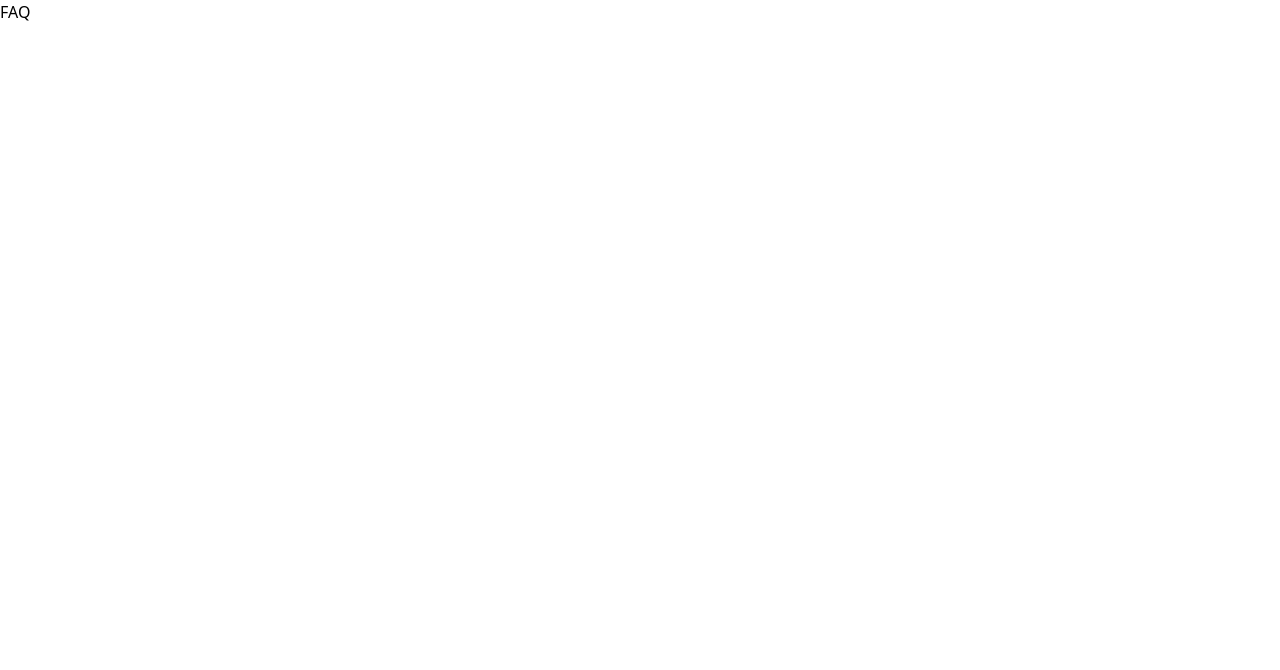
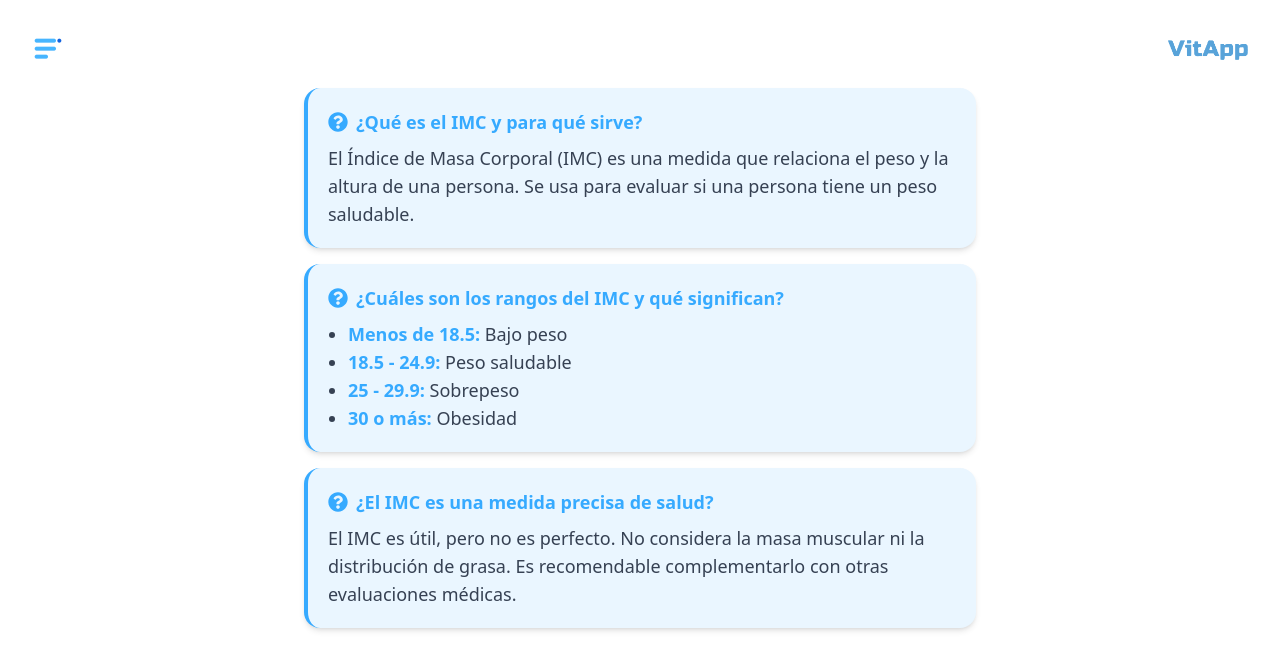
Before and after one commit to TomasGutierrezO/VitApp, a React (Vite) app: page /faq in a window 1280 px wide. Shown: the top 670 px of the page. Built offline with nearby package versions, Linux system fonts and the light colour scheme.

Commit message:
feat: add FAQ page

```diff
--- a/package.json
+++ b/package.json
@@ -13,6 +13,7 @@
     "@tailwindcss/vite": "^4.0.8",
     "react": "^19.0.0",
     "react-dom": "^19.0.0",
+    "react-icons": "^5.5.0",
     "react-router": "^7.2.0",
     "react-router-dom": "^7.2.0",
     "sweetalert2": "^11.17.2",
--- a/src/pages/FAQ.jsx
+++ b/src/pages/FAQ.jsx
@@ -1,10 +1,65 @@
+import { useState } from "react";
+import Sidebar from "../components/Sidebar";
+import SidebarSwitch from "../components/SidebarSwitch";
+import AppName from "../components/AppName";
+import { FaQuestionCircle } from "react-icons/fa";
 
 const FAQ = () => {
+  const [isSidebarOpen, setIsSidebarOpen] = useState(false);
+
   return (
-    <div>
-      <h1>FAQ</h1>
+    <div className="relative p-4 bg-white flex flex-col h-screen items-center gap-2">
+
+
+      {isSidebarOpen && <Sidebar onClose={() => setIsSidebarOpen(false)} />}
+
+
+      <div className="flex w-full justify-between p-4">
+        <SidebarSwitch onClick={() => setIsSidebarOpen(true)} />
+        <AppName />
+      </div>
+
+
+      <div className="w-full max-w-2xl flex flex-col  text-lg">
+
+
+        <div className="bg-[#EAF6FF] p-5 rounded-2xl shadow-md border-l-4 border-[#36AAFF] hover:shadow-cyan-500 transition mb-4">
+          <h2 className="flex items-center gap-2 font-semibold text-[#36AAFF]">
+            <FaQuestionCircle className="text-xl" /> ¿Qué es el IMC y para qué sirve?
+          </h2>
+          <p className="text-gray-700 mt-2">
+            El Índice de Masa Corporal (IMC) es una medida que relaciona el peso y la altura de una persona.
+            Se usa para evaluar si una persona tiene un peso saludable.
+          </p>
+        </div>
+
+
+        <div className="bg-[#EAF6FF] p-5 rounded-2xl shadow-md border-l-4 border-[#36AAFF] hover:shadow-lg transition mb-4">
+          <h2 className="flex items-center gap-2 font-semibold text-[#36AAFF]">
+            <FaQuestionCircle className="text-xl" /> ¿Cuáles son los rangos del IMC y qué significan?
+          </h2>
+          <ul className="text-gray-700 mt-2 list-disc pl-5">
+            <li><span className="font-semibold text-[#36AAFF]">Menos de 18.5:</span> Bajo peso</li>
+            <li><span className="font-semibold text-[#36AAFF]">18.5 - 24.9:</span> Peso saludable</li>
+            <li><span className="font-semibold text-[#36AAFF]">25 - 29.9:</span> Sobrepeso</li>
+            <li><span className="font-semibold text-[#36AAFF]">30 o más:</span> Obesidad</li>
+          </ul>
+        </div>
+
+
+        <div className="bg-[#EAF6FF] p-5 pb-5 rounded-2xl shadow-md border-l-4 border-[#36AAFF] hover:shadow-lg transition mb-4">
+          <h2 className="flex items-center gap-2 font-semibold text-[#36AAFF]">
+            <FaQuestionCircle className="text-xl" /> ¿El IMC es una medida precisa de salud?
+          </h2>
+          <p className="text-gray-700 mt-2 ">
+            El IMC es útil, pero no es perfecto. No considera la masa muscular ni la distribución de grasa.
+            Es recomendable complementarlo con otras evaluaciones médicas.
+          </p>
+        </div>
+
+      </div>
     </div>
   );
-}
+};
 
 export default FAQ;
--- a/src/pages/MyProfile.jsx
+++ b/src/pages/MyProfile.jsx
@@ -27,7 +27,7 @@ const MyProfile = () => {
   };
 
   return (
-    <div className="p-4 bg-[#ffffff] flex flex-col h-screen items-center gap-10">
+    <div className="p-4 bg-[#ffffff] flex flex-col h-screen items-center gap-10 max-h-screen">
 
       <div className="flex w-full justify-between mb-5 p-4">
         <SidebarSwitch onClick={() => setIsSidebarOpen(true)} />
--- a/src/pages/NutPlans.jsx
+++ b/src/pages/NutPlans.jsx
@@ -1,11 +1,9 @@
-"use client"
-
 import { useState } from "react"
 import Sidebar from "../components/Sidebar"
 import SidebarSwitch from "../components/SidebarSwitch"
 import AppName from "../components/AppName"
 
-const MealPlan = () => {
+const NutPlans = () => {
   const [isSidebarOpen, setIsSidebarOpen] = useState(false)
 
   const meals = [
@@ -72,4 +70,4 @@ const MealPlan = () => {
   )
 }
 
-export default MealPlan;
+export default NutPlans;
```
Also changed, not shown: 1 other file (tests, documents, lock files or other folders).
